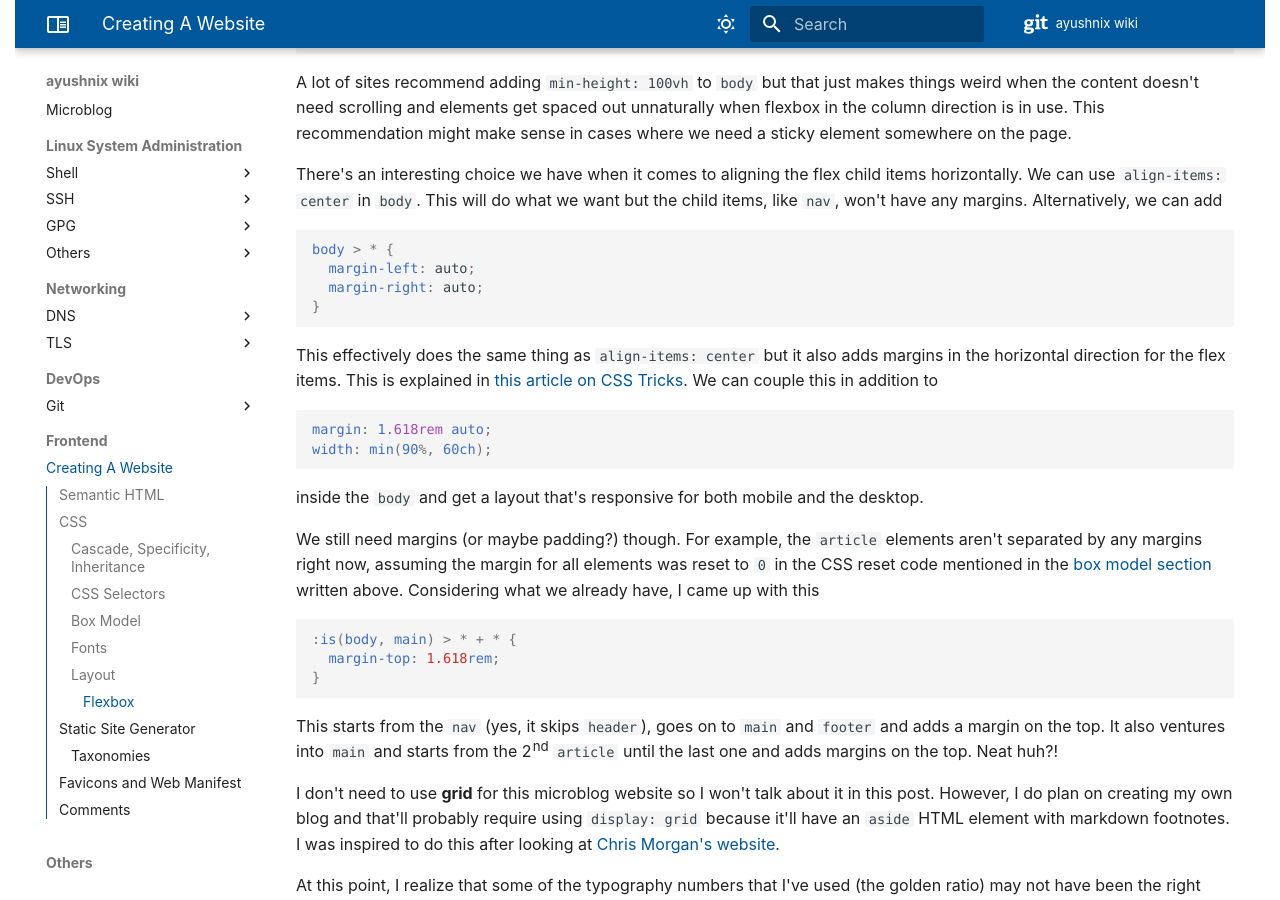
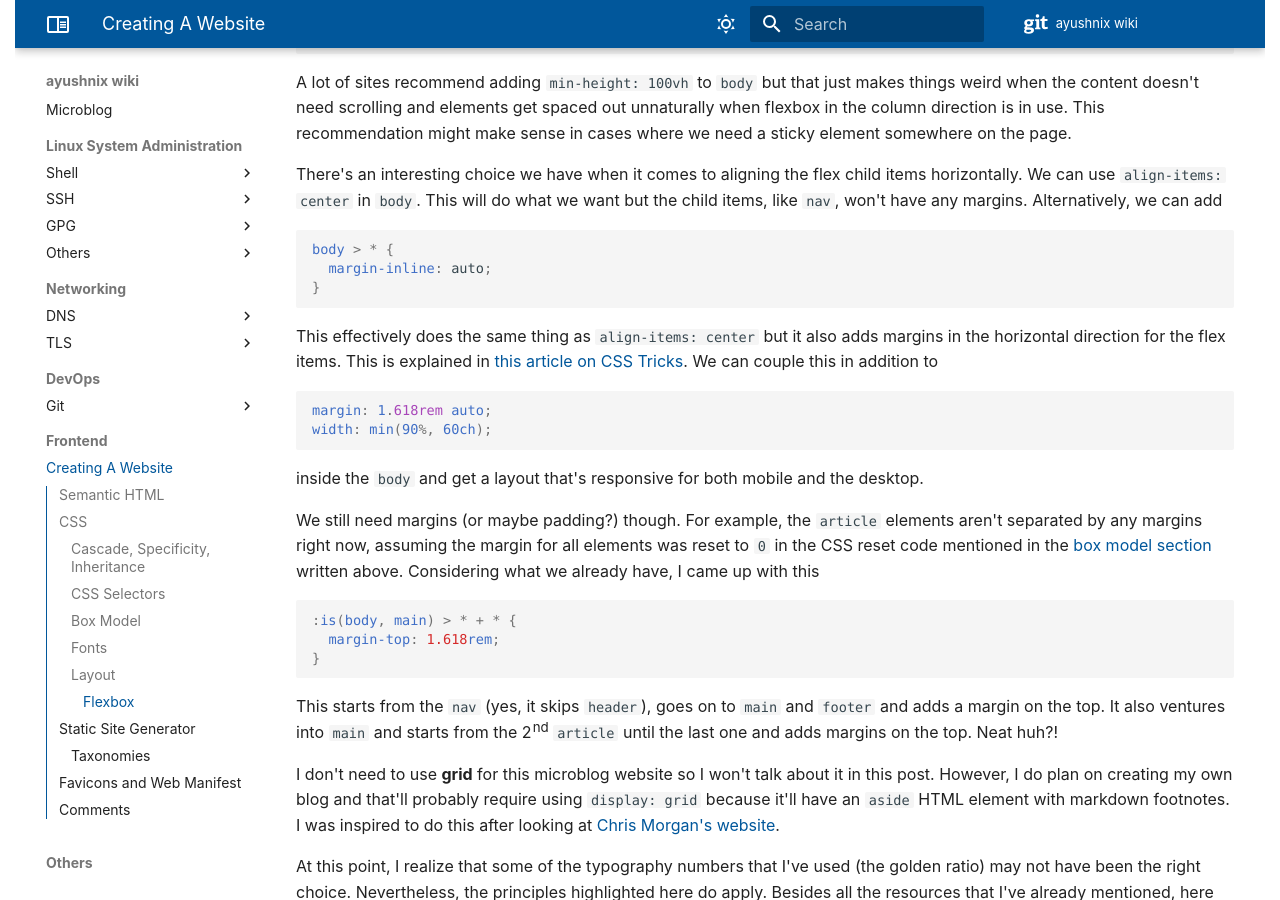
Before and after one commit to ayushnix/wiki, an MkDocs documentation site: the page built from docs/frontend/creating-a-website.md, in a window 1280 px wide and 900 px high, scrolled down 10122 px. Built offline with MkDocs 1.6.1 and Material for MkDocs 9.7.7, drawn with Linux system fonts in a browser that asks for light colours; comment, search, counter and statistics services are not loaded.

Commit message:
switch to logical CSS margin properties

````diff
--- a/docs/frontend/creating-a-website.md
+++ b/docs/frontend/creating-a-website.md
@@ -520,8 +520,7 @@ We can use `align-items: center` in `body`. This will do what we want but the ch
 
 ``` css
 body > * {
-  margin-left: auto;
-  margin-right: auto;
+  margin-inline: auto;
 }
 ```
 
````
